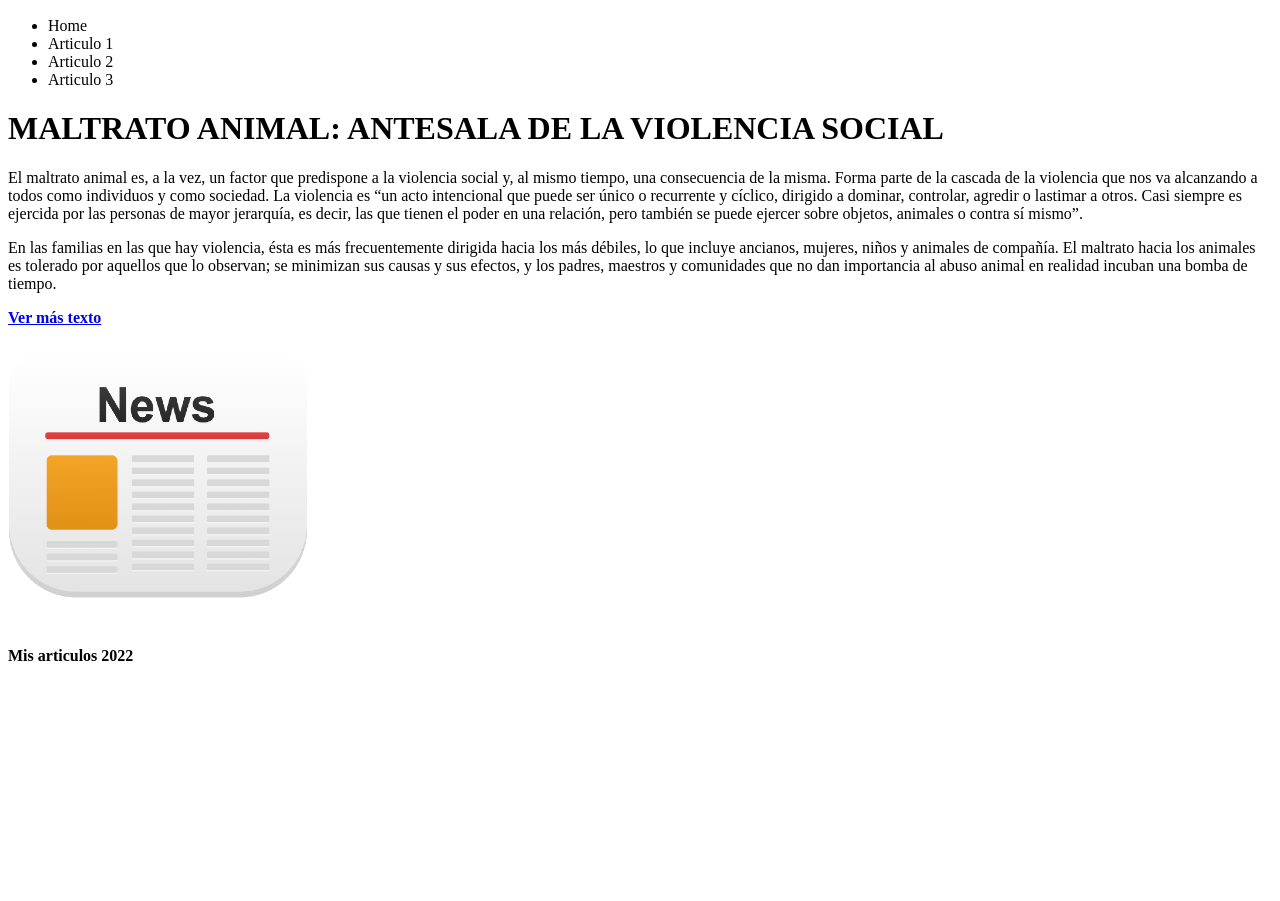
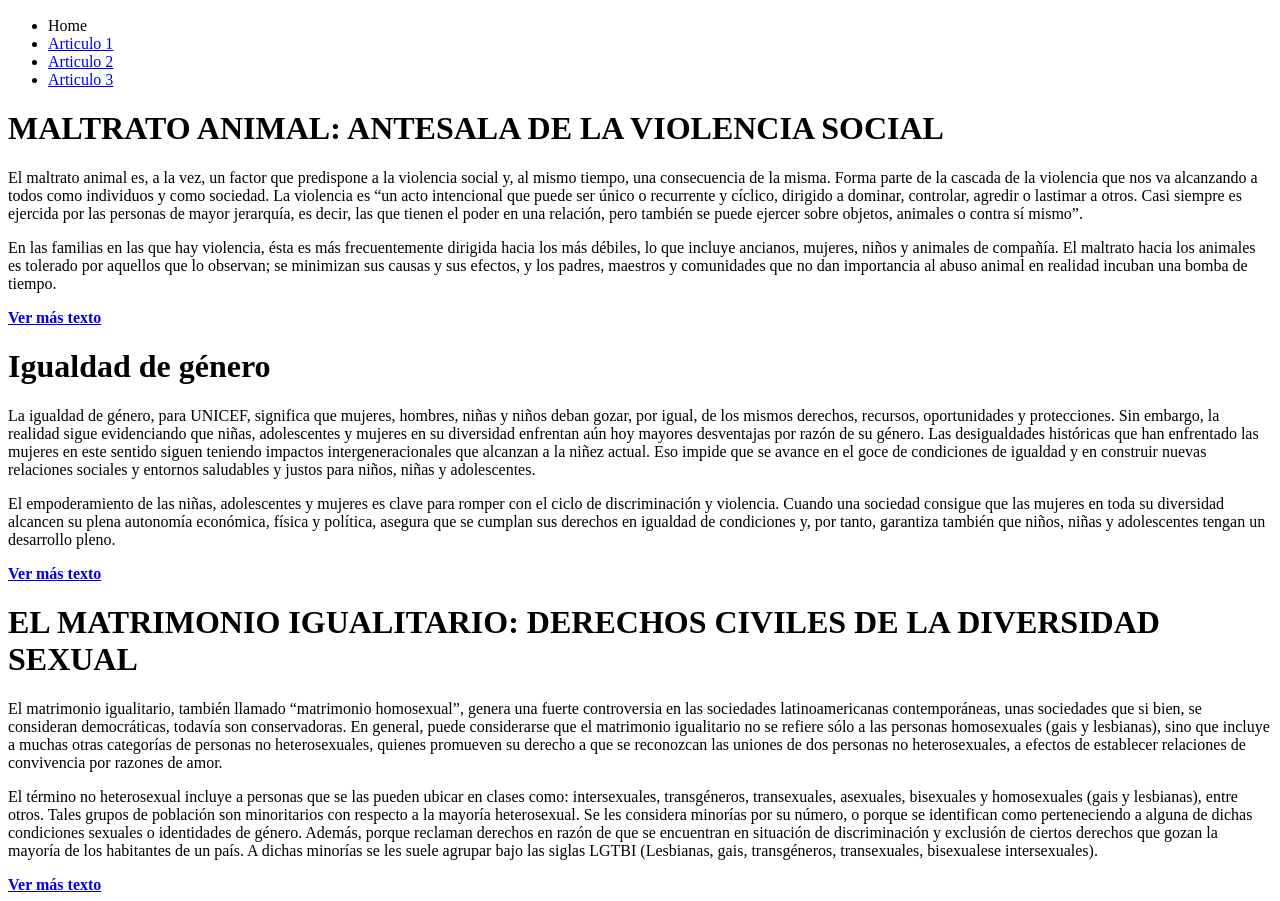
Before and after one commit to evevasquez/EPV-Entregablee_1, a plain HTML site: page index.html in a window 1280 px wide. Shown: the part 111-1012 px from the top of the page. Before the commit the page ends 800 px from the top, so only its background shows below. Drawn offline with Linux system fonts and the light colour scheme.

Commit message:
Agregando contenido de los articulos en  su interna
Agregando contenido de los articulos en  su interna

```diff
--- a/index.html
+++ b/index.html
@@ -14,9 +14,9 @@
 
         <ul>
             <li>Home</li>
-            <li>Articulo 1</li>
-            <li>Articulo 2</li>
-            <li>Articulo 3</li>
+            <li><a href="Articles/articles/article-1.html">Articulo 1</a></li>
+            <li><a href="Articles/articles/article-2.html">Articulo 2</a></li>
+            <li><a href="Articles/articles/article-3.html">Articulo 3</a></li>
         </ul>
     </header>
 
@@ -38,8 +38,46 @@
              y comunidades que no dan importancia al abuso animal en realidad incuban una bomba de tiempo.
         </p>
 
-        <a href= "https://www.animanaturalis.org/p/1332/maltrato-animal-antesala-de-la-violencia-social"> <b>Ver más
+        <a href= "Articles/articles/article-1.html"> <b>Ver más
             texto</b></a>
+
+            <h1>Igualdad de género</h1>
+        <p>
+            La igualdad de género, para UNICEF, significa que mujeres, hombres, niñas y niños deban gozar, por igual, de los mismos derechos, recursos, oportunidades y protecciones.
+            Sin embargo, la realidad sigue evidenciando que niñas, adolescentes y mujeres en su diversidad enfrentan aún hoy mayores desventajas por razón de su género.
+             Las desigualdades históricas que han enfrentado las mujeres en este sentido siguen teniendo impactos intergeneracionales que alcanzan a la niñez actual.
+            Eso impide que se avance en el goce de condiciones de igualdad y en construir nuevas relaciones sociales y entornos saludables y justos para niños, niñas y adolescentes.
+
+        </p>
+
+        <p>
+            El empoderamiento de las niñas, adolescentes y mujeres es clave para romper con el ciclo de discriminación y violencia. Cuando una sociedad consigue que las mujeres
+             en toda su diversidad  alcancen su plena autonomía económica, física y política, asegura que se cumplan sus derechos en igualdad de condiciones y, por tanto,
+              garantiza también que niños, niñas y adolescentes tengan un desarrollo pleno.
+        </p>
+
+        <a href= "Articles/articles/article-2.html"> <b>Ver más
+            texto</b></a>
+
+            <h1>EL MATRIMONIO IGUALITARIO: DERECHOS CIVILES DE LA DIVERSIDAD SEXUAL</h1>
+            <p>
+                El matrimonio igualitario, también llamado “matrimonio homosexual”, genera una fuerte controversia en las sociedades latinoamericanas contemporáneas,
+                unas sociedades que si bien, se consideran democráticas, todavía son conservadoras. En general, puede considerarse que el matrimonio igualitario no se
+                refiere sólo a las personas homosexuales (gais y lesbianas), sino que incluye a muchas otras categorías de personas no heterosexuales, quienes promueven su derecho
+                a que se reconozcan las uniones de dos personas no heterosexuales, a efectos de establecer relaciones de convivencia por razones de amor.
+
+            </p>
+
+            <p>
+                El término no heterosexual incluye a personas que se las pueden ubicar en clases como: intersexuales, transgéneros, transexuales, asexuales, bisexuales y homosexuales
+                (gais y lesbianas), entre otros. Tales grupos de población son minoritarios con respecto a la mayoría heterosexual.
+                Se les considera minorías por su número, o porque se identifican como perteneciendo a alguna de dichas condiciones sexuales o identidades de género. Además,
+                porque reclaman derechos en razón de que se encuentran en situación de discriminación y exclusión de ciertos derechos que gozan la mayoría de los habitantes de un país.
+                 A dichas minorías se les suele agrupar bajo las siglas LGTBI (Lesbianas, gais, transgéneros, transexuales, bisexualese intersexuales).
+            </p>
+
+            <a href= "Articles/articles/article-3.html"> <b>Ver más
+                texto</b></a>
    </main>
 
    <aside>
```
Also changed, not shown: articles/article-1.html (added, +33 -0 lines), articles/article-2.html (added, +39 -0 lines), articles/article-3.html (added, +16 -0 lines), imeges/images/3 boda BYN.jpg (added).
